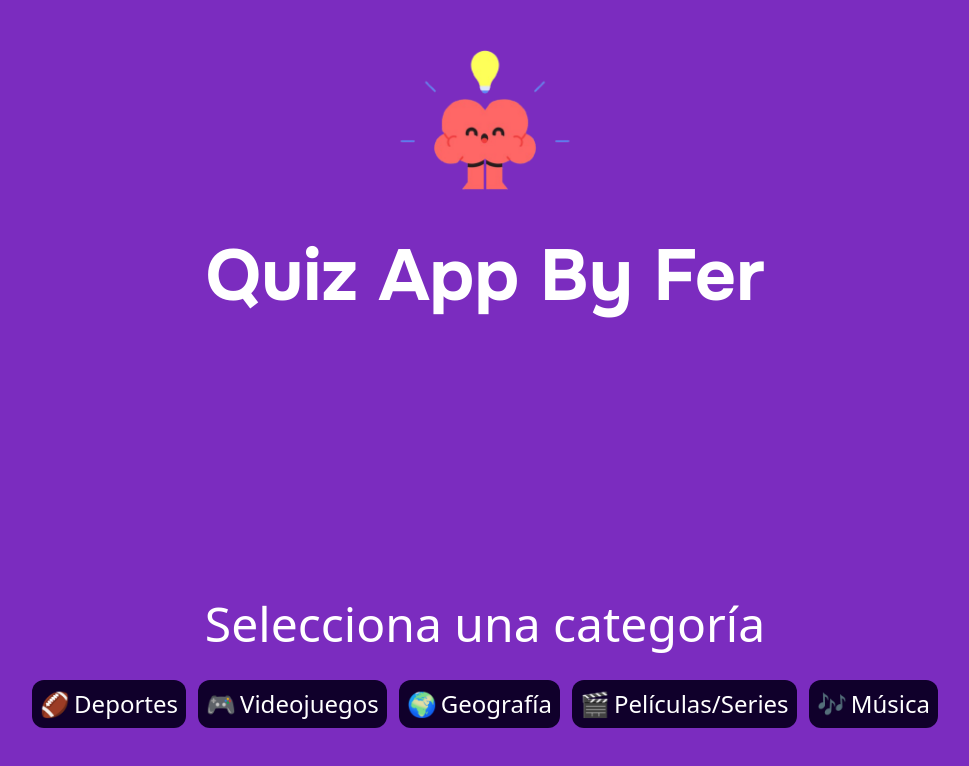
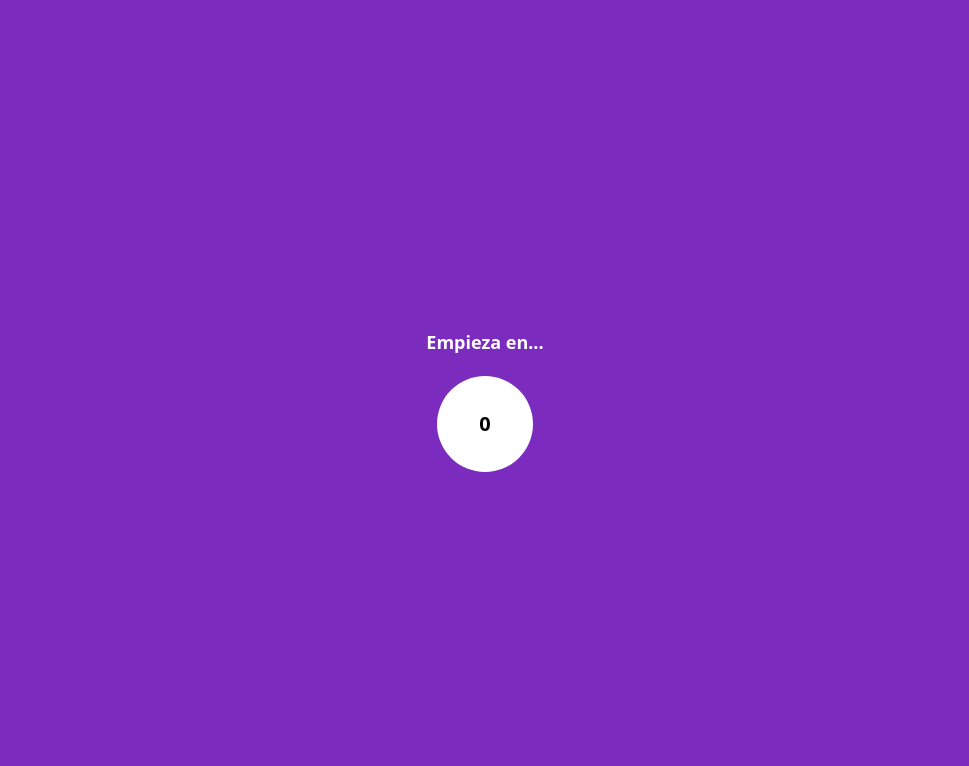
Before and after one commit to FerDeveloperJS/quiz-project, a React (Vite) app: page / in a window 1280 px wide. Shown: the top 766 px of the page, without its empty margins (155-1124 px from the left). Built offline with nearby package versions, Linux system fonts and the light colour scheme.

Commit message:
Added sport questions, music questions, Question Class and LoadingGameScreen

```diff
--- a/src/App.jsx
+++ b/src/App.jsx
@@ -1,7 +1,7 @@
-import Category from "./pages/Category";
+import LoadingGameScreen from "./components/LoadingGameScreen";
 
 function App() {
-  return <Category />
+  return <LoadingGameScreen />;
 }
 
 export default App;
--- /dev/null
+++ b/src/classes/Question.js
@@ -0,0 +1,9 @@
+class Question {
+  constructor(question, options, correct) {
+    this.question = question;
+    this.options = options;
+    this.correct = correct;
+  }
+}
+
+export default Question;
--- /dev/null
+++ b/src/components/LoadingGameScreen.jsx
@@ -0,0 +1,25 @@
+import { useEffect, useState } from "react";
+
+function LoadingGameScreen() {
+  const [timer, setTimer] = useState(3);
+
+  useEffect(() => {
+    if (timer <= 0) return;
+
+    let IntervalID = setInterval(() => {
+      setTimer((prev) => prev - 1);
+    }, 1000);
+
+    return () => clearInterval(IntervalID);
+  }, [timer]);
+  return (
+    <div className="w-screen h-screen bg-[#7B2CBF] flex flex-col gap-5 items-center justify-center">
+      <p className="text-white text-lg font-bold">Empieza en...</p>
+      <div className="bg-white w-24 h-24 rounded-full flex items-center justify-center font-bold text-xl">
+        {timer}
+      </div>
+    </div>
+  );
+}
+
+export default LoadingGameScreen;
--- /dev/null
+++ b/src/utils/questions/musicQuestions.js
@@ -0,0 +1,23 @@
+import Question from "../../classes/Question.js";
+
+const musicQuestions = [
+  new Question(
+    "¿Quién es conocido como el 'Rey del Pop'?",
+    ["Elvis Presley", "Bruno Mars", "Michael Jackson", "Prince"],
+    "Michael Jackson"
+  ),
+
+  new Question(
+    "¿De qué país es originaria la banda de rock AC/DC?",
+    ["Estados Unidos", "Australia", "Reino Unido", "Canadá"],
+    "Australia"
+  ),
+
+  new Question(
+    "¿Cuál de estos géneros musicales se originó en Jamaica?",
+    ["Reggae", "Salsa", "Blues", "Rock"],
+    "Reggae"
+  ),
+];
+
+export default musicQuestions;
--- /dev/null
+++ b/src/utils/questions/sportQuestions.js
@@ -0,0 +1,29 @@
+import Question from "../../classes/Question.js";
+
+const sportQuestions = [
+  new Question(
+    "¿En qué país se originó el fútbol?",
+    ["España", "Brasil", "Inglaterra", "Italia"],
+    "Inglaterra"
+  ),
+
+  new Question(
+    "¿Cuántos jugadores tiene un equipo de baloncesto en cancha?",
+    ["4", "5", "6", "7"],
+    "5"
+  ),
+
+  new Question(
+    "¿Qué deportista es conocido como 'La Pulga'?",
+    ["Cristiano Ronaldo", "Lionel Messi", "Neymar Jr.", "Kylian Mbappé"],
+    "Lionel Messi"
+  ),
+
+  new Question(
+    "¿Qué país ha ganado más Copas del Mundo de fútbol?",
+    ["Italia", "Argentina", "Brasil", "Alemania"],
+    "Brasil"
+  ),
+];
+
+export default sportQuestions;
```
